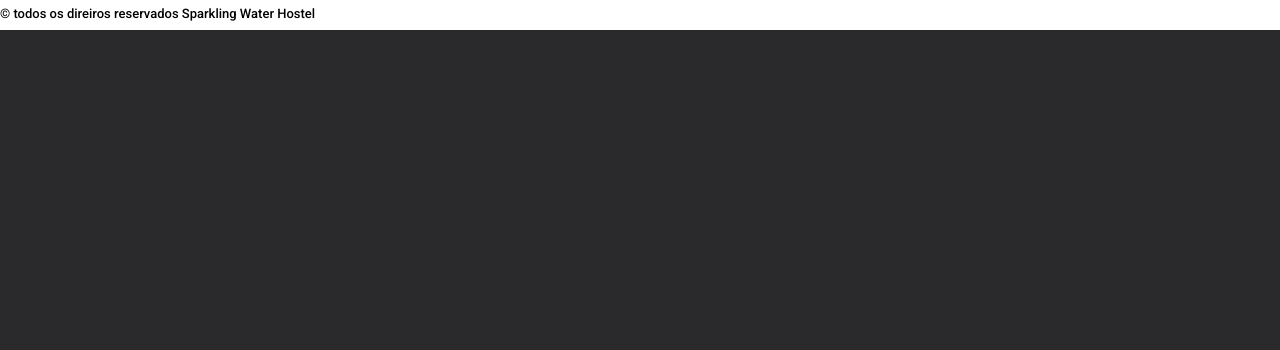
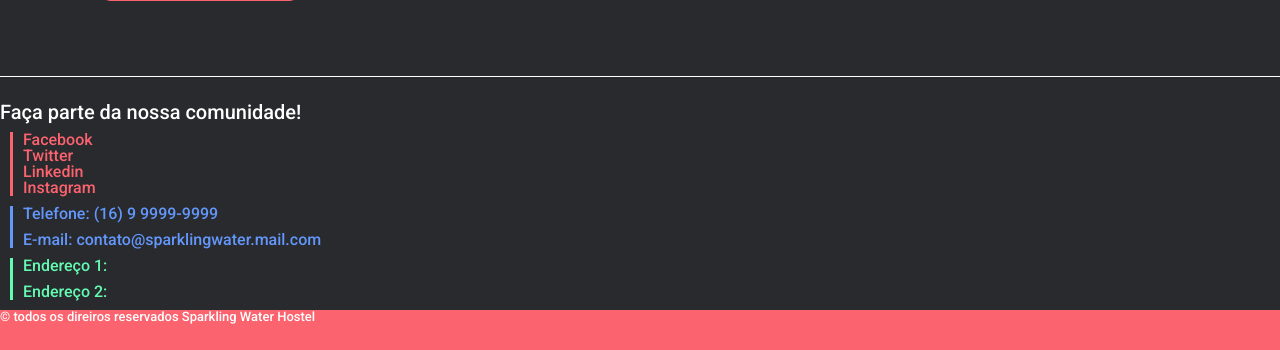
Before and after one commit to Cadu-Pavao/WebWork-HostelApp, a PHP site: page / in a window 1280 px wide. Shown: the part 2158-2508 px from the top of the page. Before the commit the page ends 2188 px from the top, so only its background shows below. Run offline with PHP 8.4, Linux system fonts and the light colour scheme.

Commit message:
Base css for all pages

```diff
--- a/index.html
+++ b/index.html
@@ -112,7 +112,7 @@
         <footer>
             <h3>Faça parte da nossa comunidade!</h3>
 
-            <div>
+            <div class="horizontal_divider social">
                 <ul>
                     <li><a href="">Facebook</a></li>
                     <li><a href="">Twitter</a></li>
@@ -121,17 +121,17 @@
                 </ul>
             </div>
 
-            <div>
+            <div class="horizontal_divider contact">
                 <ul>
-                    <li>Telefone: (16) 9 9999-9999</li>
-                    <li>E-mail: contato@sparklingwater.mail.com</li>
+                    <li><p>Telefone: (16) 9 9999-9999</p></li>
+                    <li><p>E-mail: contato@sparklingwater.mail.com</p></li>
                 </ul>
             </div>
 
-            <div>
+            <div class="horizontal_divider adress">
                 <ul>
-                    <li>Endereço 1:</li>
-                    <li>Endereço 2:</li>
+                    <li><p>Endereço 1:</p></li>
+                    <li><p>Endereço 2:</p></li>
                 </ul>
             </div>
 
@@ -139,6 +139,5 @@
                 <p>© todos os direiros reservados Sparkling Water Hostel</p>
             </section>
         </footer>
-
     </body>
 </html>
--- a/style.css
+++ b/style.css
@@ -15,14 +15,14 @@ p{
     margin: 10px 0;
 }
 
-body{
-
-}
-
 header{
     background-color: #FB636F;
     padding: 20px 0;
 
+}
+
+main section{
+    padding: 25px 100px;
 }
 
 .navbar{
@@ -69,6 +69,8 @@ nav a:hover {
     color: #B9313B;
 }
 
+/**** INDEX *****/
+
 .visitCard {
     width: auto;
     height: auto;
@@ -81,14 +83,6 @@ nav a:hover {
 
 .visitCard p, .visitCard h1{
     color: white;
-}
-
-
-.visitCard div{
-    margin: 20px 60px;
-    width: 40%;
-    display: inline-block;
-    vertical-align: top;
 }
 
 button {
@@ -110,10 +104,8 @@ button:active{
 }
 
 .visitCard img {
-    float: right;
     width: 150px;
     margin: 20px;
-    display: inline-flex;
 }
 
 .dark {
@@ -129,3 +121,208 @@ button:active{
     width: 350px;
     height: 250px;
 }
+
+footer{
+    border-top: 1px solid white;
+    background-color: #282A2D;
+    color: white;
+    font-size: 20px;
+    font-family: roboto;
+    padding-top: 25px;
+}
+
+.horizontal_divider {
+    height: auto;
+    border-left: 3px solid black;
+}
+
+.social, .social a{
+    text-decoration: none;
+    font-size: 16px;
+    font-family: Roboto;
+    margin: 10px;
+    color: #FB636F;
+    border-color: #FB636F;
+}
+
+.contact, .contact p{
+    text-decoration: none;
+    font-size: 16px;
+    font-family: Roboto;
+    margin: 10px;
+    color: #6397FB;
+    border-color: #6397FB;
+}
+
+.adress, .adress p{
+    text-decoration: none;
+    font-size: 16px;
+    font-family: Roboto;
+    margin: 10px;
+    color: #63FBB2;
+    border-color: #63FBB2;
+}
+
+footer section {
+    background-color: #FB636F;
+    height: 40px;
+}
+
+/**** LOGIN *****/
+
+.background_full{
+    padding: 25px;
+    width: auto;
+    height: auto;
+    background: linear-gradient( rgba(0, 0, 0, 0.3), rgba(0, 0, 0, 0.8) ), url('images/02.jpg');
+    background-position:center center;
+    background-repeat: no-repeat;
+    background-size: cover;
+    color: white;
+
+}
+
+.login_zone {
+    background-color: #FB636F;
+    border-radius: 30px;
+    width: 300px;
+    height: 600px;
+}
+
+input[type=text] {
+    border: none;
+    background-color: white;
+    border-radius: 50px;
+    height: 35px;
+    width: 250px;
+    color: #cccccc;
+}
+
+input[type=submit] {
+    background: white;
+    border-radius: 10px;
+    border: none;
+    color: #FB636F;
+    font-size: 20px;
+    font-weight: bold;
+    height: 40px;
+    margin: 50px 0;
+    transition: 1s transform;
+    width: 200px;
+}
+
+.login_zone a {
+    text-decoration: none;
+    color: #7A2D33;
+}
+
+/**** CHECK BOX ****/
+
+.cbx {
+    margin: auto;
+    -webkit-user-select: none;
+    user-select: none;
+    cursor: pointer;
+}
+.cbx span {
+    display: inline-block;
+    vertical-align: middle;
+    transform: translate3d(0, 0, 0);
+}
+.cbx span:first-child {
+    position: relative;
+    width: 18px;
+    height: 18px;
+    border-radius: 3px;
+    transform: scale(1);
+    vertical-align: middle;
+    border: 1px solid white;
+    transition: all 0.2s ease;
+}
+.cbx span:first-child svg {
+    position: absolute;
+    top: 3px;
+    left: 2px;
+    fill: none;
+    stroke: #FFFFFF;
+    stroke-width: 2;
+    stroke-linecap: round;
+    stroke-linejoin: round;
+    stroke-dasharray: 16px;
+    stroke-dashoffset: 16px;
+    transition: all 0.3s ease;
+    transition-delay: 0.1s;
+    transform: translate3d(0, 0, 0);
+}
+.cbx span:first-child:before {
+    content: "";
+    width: 100%;
+    height: 100%;
+    background: #7A2D33;
+    display: block;
+    transform: scale(0);
+    opacity: 1;
+    border-radius: 50%;
+}
+.cbx span:last-child {
+    padding-left: 8px;
+}
+.cbx:hover span:first-child {
+    border-color: #7A2D33;
+}
+
+.inp-cbx:checked + .cbx span:first-child {
+    background: #7A2D33;
+    border-color: #632329;
+    animation: wave 0.4s ease;
+}
+.inp-cbx:checked + .cbx span:first-child svg {
+    stroke-dashoffset: 0;
+}
+.inp-cbx:checked + .cbx span:first-child:before {
+    transform: scale(3.5);
+    opacity: 0;
+    transition: all 0.6s ease;
+}
+
+@keyframes wave {
+50% {
+    transform: scale(0.9);
+}
+}
+
+/**** GUESTS *****/
+.guests{
+    background-color: #E5E5E5;
+    font-family: roboto;
+    font-size: 20px;
+}
+
+#guests {
+    font-family: roboto;
+    border-collapse: collapse;
+    width: 90%;
+
+    background-color: white;
+    box-shadow: 0 0 1.5em rgba(0, 0, 0, 0.2);
+}
+
+#guests td, #guests th {
+    border: 1px solid #ddd;
+    padding: 8px;
+    font-size: 12px;
+}
+
+#guests tr:nth-child(even){
+    background-color: #f2f2f2;
+}
+
+#guests tr:hover {
+    background-color: #ddd;
+}
+
+#guests th {
+    text-align: left;
+    background-color: #FB636F;
+    color: white;
+}
```
Also changed, not shown: guests.html (+20 -22 lines), login.html (+21 -11 lines).
